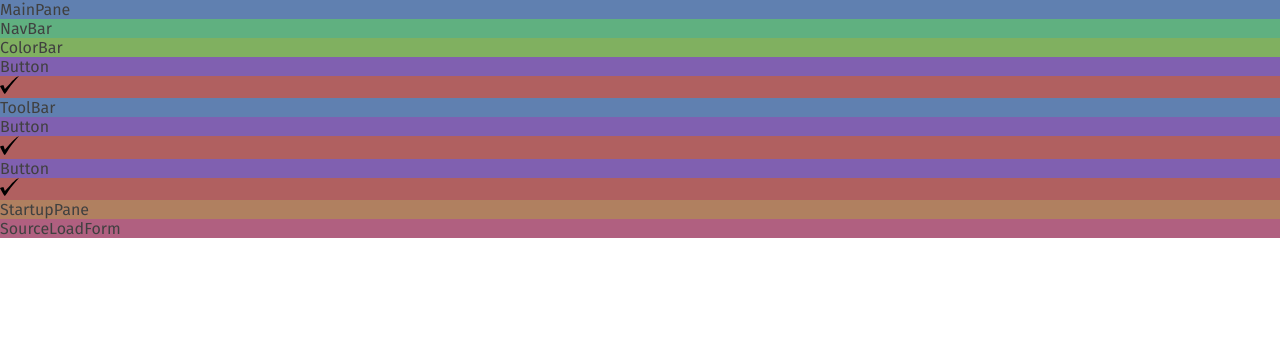
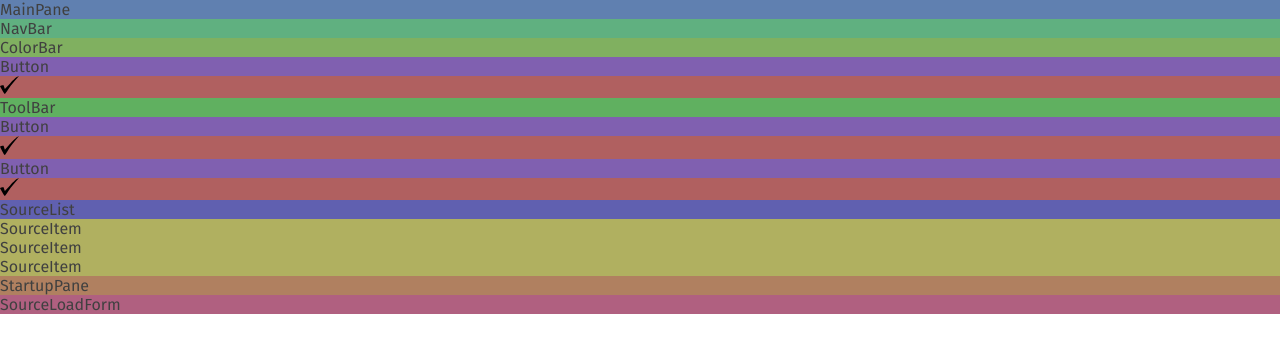
Before and after one commit to philrmass/style-explorer, a React app: page / in a window 1280 px wide. Shown: the top 352 px of the page. Built offline with nearby package versions, Linux system fonts and the light colour scheme.

Commit message:
add source list and source item

```diff
--- a/src/components/MainPane.jsx
+++ b/src/components/MainPane.jsx
@@ -2,6 +2,7 @@ import React from 'react';
 import NavBar from './NavBar';
 import ColorBar from './ColorBar';
 import ToolBar from './ToolBar';
+import SourceList from './SourceList';
 import styles from './MainPane.css';
 
 function MainPane() {
@@ -11,6 +12,7 @@ function MainPane() {
       <NavBar />
       <ColorBar />
       <ToolBar />
+      <SourceList />
     </div>
   );
 }
--- /dev/null
+++ b/src/components/SourceItem.css
@@ -0,0 +1,3 @@
+.sourceItem {
+  background-color: #b0b060;
+}
--- /dev/null
+++ b/src/components/SourceItem.jsx
@@ -0,0 +1,12 @@
+import React from 'react';
+import styles from './SourceItem.css';
+
+function SourceItem() {
+  return (
+    <div className={styles.sourceItem}>
+      <span>SourceItem</span>
+    </div>
+  );
+}
+
+export default SourceItem;
--- /dev/null
+++ b/src/components/SourceList.css
@@ -0,0 +1,3 @@
+.sourceList {
+  background-color: #6060b0;
+}
--- /dev/null
+++ b/src/components/SourceList.jsx
@@ -0,0 +1,16 @@
+import React from 'react';
+import SourceItem from './SourceItem';
+import styles from './SourceList.css';
+
+function SourceList() {
+  return (
+    <div className={styles.sourceList}>
+      <span>SourceList</span>
+      <SourceItem />
+      <SourceItem />
+      <SourceItem />
+    </div>
+  );
+}
+
+export default SourceList;
--- a/src/components/ToolBar.css
+++ b/src/components/ToolBar.css
@@ -1,3 +1,3 @@
 .toolBar {
-  background-color: #6080b0;
+  background-color: #60b060;
 }
```
